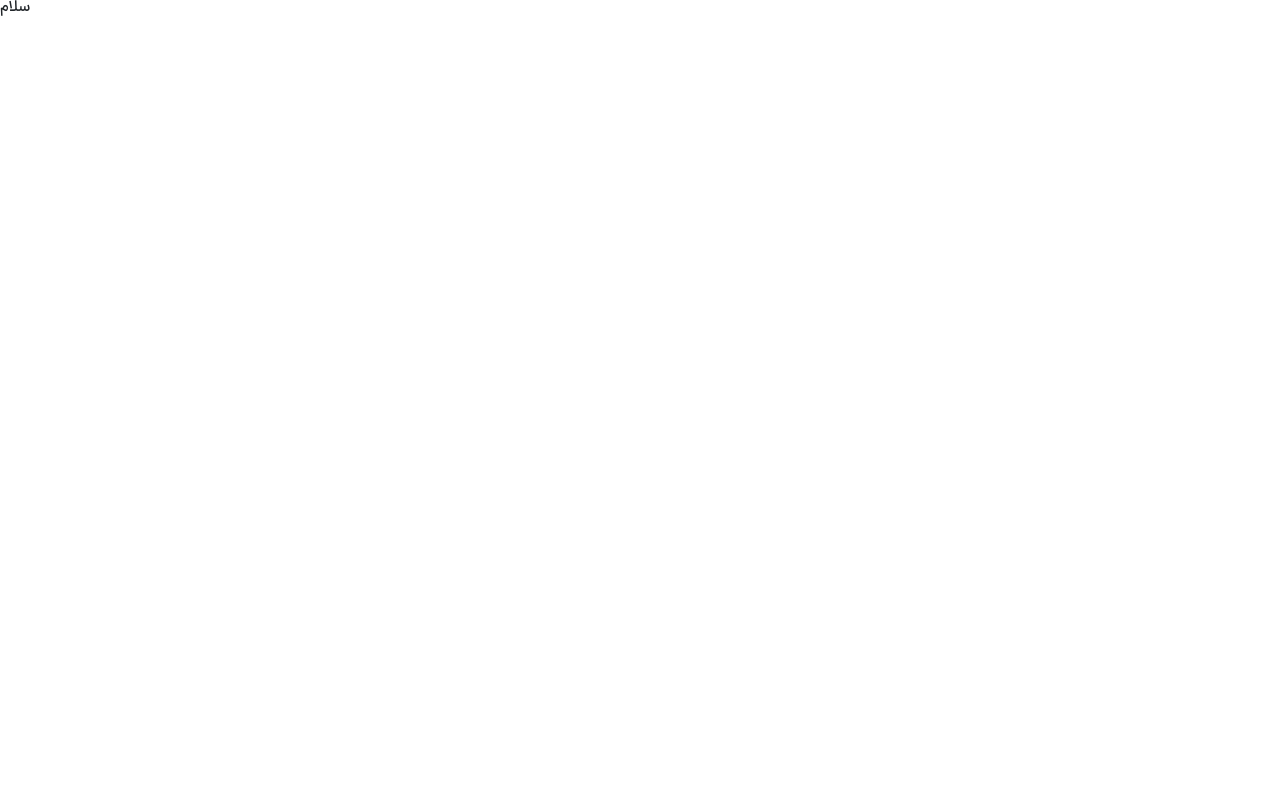
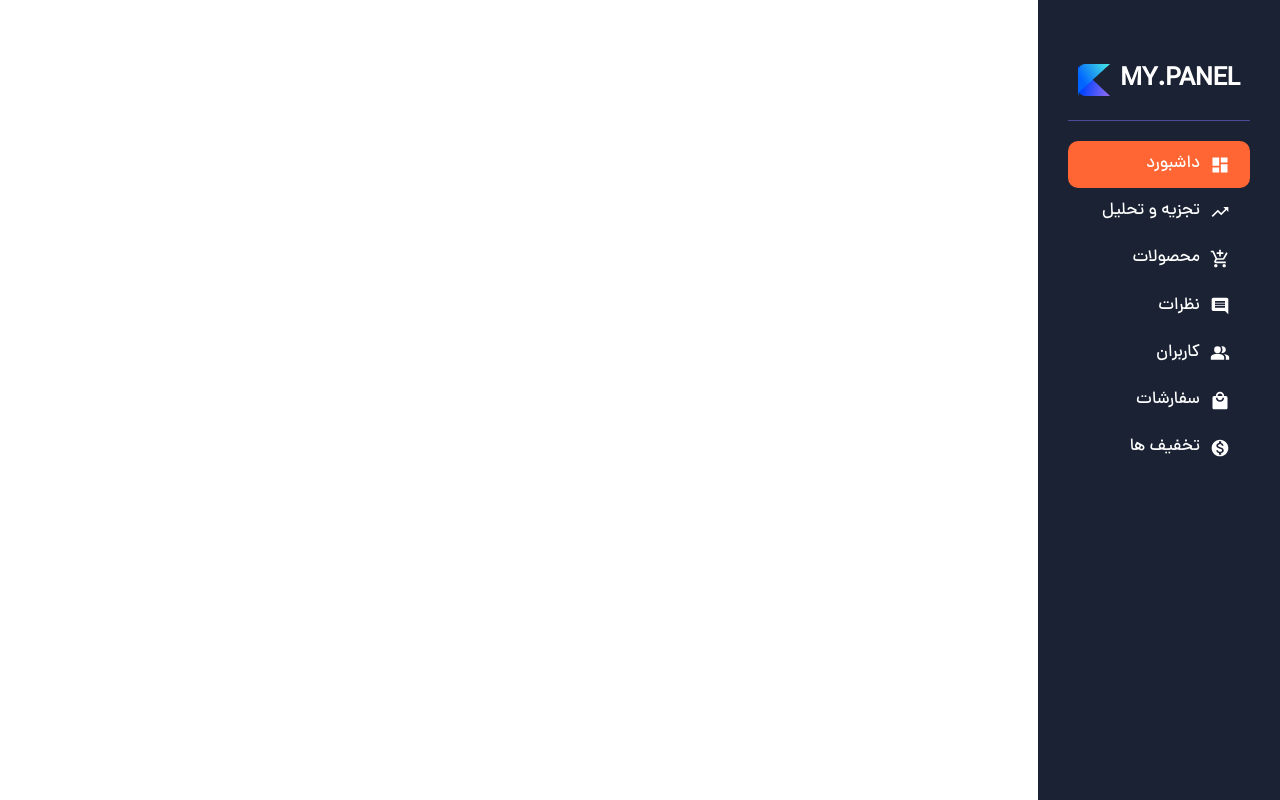
Before and after one commit to parsa-vesali/Cms, a React (Create React App) app: page / in a window 1280 px wide. Built offline with nearby package versions, Linux system fonts and the light colour scheme.

Commit message:
sidebar created

```diff
--- a/src/App.js
+++ b/src/App.js
@@ -1,7 +1,7 @@
 import React from 'react'
-
+import SideBar from './Components/SideBar/SideBar'
 export default function App() {
   return (
-    <div>سلام</div>
+    <SideBar />
   )
 }
--- /dev/null
+++ b/src/Components/SideBar/SideBar.css
@@ -0,0 +1,49 @@
+.sidebar{
+    position: fixed;
+    height: 100vh;
+    flex: 2;
+    background-color: var(--dark-color);
+    padding: 4rem 3rem;
+}
+.sidebar__logo{
+    padding: 2rem 1rem;
+    display: flex;
+    align-items: center;
+    justify-content: center;
+    column-gap: 1rem;
+    border-bottom: 1px solid #4B4B99;
+}
+
+.sidebar__logo-text{
+    color: var(--white-color);
+    font-weight: bold;
+    font-size: 2.5rem;
+}
+.sidebar-list{
+  margin-top: 2rem;
+}
+.sidebar-item{
+    position: relative;
+    border-radius: 1rem;
+    padding: 1rem 2rem;
+}
+.sidebar-link{
+    width: 100%;
+    color: var(--white-color);
+    display: flex;
+    justify-content: right;
+    align-items: center;
+    font-size: 1.7rem;
+}
+.sidebar-link svg {
+    font-size: 2rem !important;
+    margin-left: 1rem;
+}
+
+.sidebar-item.active {
+    background-color: var(--secondary-color);
+}
+
+.sidebar-list:first-child {
+    margin-bottom: 2rem;
+}
--- /dev/null
+++ b/src/Components/SideBar/SideBar.jsx
@@ -0,0 +1,69 @@
+import React from "react";
+import DashboardIcon from "@mui/icons-material/Dashboard";
+import TrendingUpIcon from "@mui/icons-material/TrendingUp";
+import AddShoppingCartIcon from "@mui/icons-material/AddShoppingCart";
+import CommentIcon from "@mui/icons-material/Comment";
+import PeopleAltIcon from "@mui/icons-material/PeopleAlt";
+import LocalMallIcon from "@mui/icons-material/LocalMall";
+import MonetizationOnIcon from "@mui/icons-material/MonetizationOn";
+import "./SideBar.css";
+export default function SideBar() {
+  return (
+    <div className="sidebar">
+      <span className="sidebar__logo">
+        <h2 className="sidebar__logo-text">MY.PANEL</h2>
+        <img
+          className="sidebar__logo-img"
+          src="./img/svg/logo.png"
+          alt="logo"
+        />
+      </span>
+
+      <ul className="sidebar-list">
+        <li className="sidebar-item active">
+          <a href="#" className="sidebar-link">
+            <DashboardIcon />
+            داشبورد
+          </a>
+        </li>
+        <li className="sidebar-item">
+          <a href="#" className="sidebar-link">
+            <TrendingUpIcon />
+            تجزیه و تحلیل
+          </a>
+        </li>
+        <li className="sidebar-item">
+          <a href="#" className="sidebar-link">
+            <AddShoppingCartIcon />
+            محصولات
+          </a>
+        </li>
+        <li className="sidebar-item">
+          <a href="#" className="sidebar-link">
+            <CommentIcon />
+            نظرات
+          </a>
+        </li>
+        <li className="sidebar-item">
+          <a href="#" className="sidebar-link">
+            <PeopleAltIcon />
+            کاربران
+          </a>
+        </li>
+        <li className="sidebar-item">
+          <a href="#" className="sidebar-link">
+            <LocalMallIcon />
+            سفارشات
+          </a>
+        </li>
+        <li className="sidebar-item">
+          <a href="#" className="sidebar-link">
+            <MonetizationOnIcon />
+            تخفیف ها
+          </a>
+        </li>
+      </ul>
+
+    </div>
+  );
+}
--- a/src/custom.css
+++ b/src/custom.css
@@ -16,3 +16,21 @@
 * , html , body {
     font-family: 'Dana';
 }
+
+html {
+    box-sizing: border-box;
+    font-size: 62.5%;
+    scroll-behavior: smooth;
+    direction: rtl;
+}
+
+body {
+    direction: rtl;
+    display: flex;
+    line-height: 1.6;
+    font-size: 1.6rem;
+}
+
+a {
+    text-decoration: none;
+}
```
Also changed, not shown: public/img/svg/logo.png (added), src/App.css (deleted).
